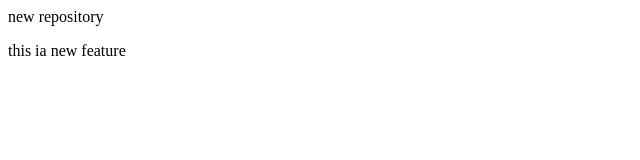
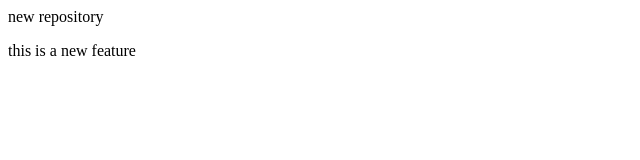
Before and after one commit to Sumit-web-29/LocalRepo, a plain HTML site: page index.html in a window 1280 px wide. Shown: the full height of the page, 0-640 px from the left. Drawn offline with Linux system fonts and the light colour scheme.

Commit message:
add new feature

```diff
--- a/index.html
+++ b/index.html
@@ -1,2 +1,2 @@
 <p>new repository</p>
-<p>this ia new feature</p>
+<p>this is a new feature</p>
```
